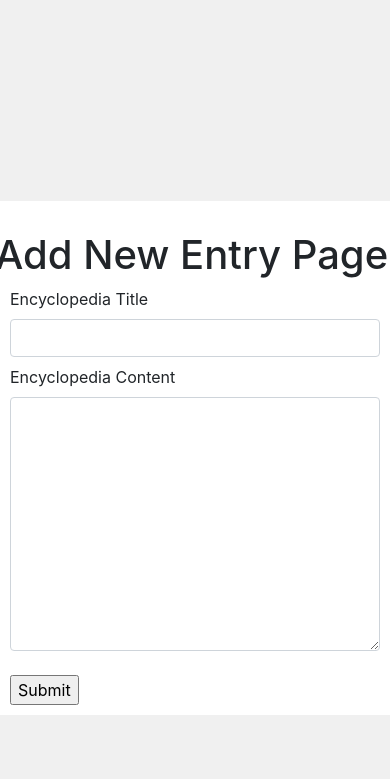
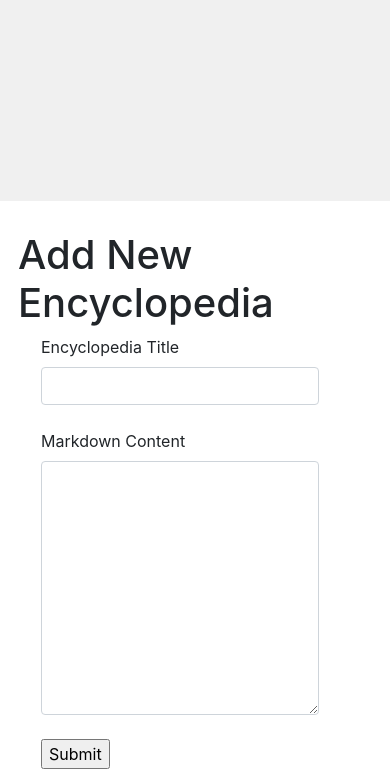
Before and after one commit to ZaidaMM/cs50w-wk2, a Django app: page /add in a window 390 px wide. Shown: the part 643-1422 px from the top of the page. Before the commit the page ends 1358 px from the top, so only its background shows below. Run offline with Django 3.2, Linux system fonts and the light colour scheme; some libraries are stand-ins or nearby versions.

Commit message:
add new entry page

```diff
--- a/encyclopedia/static/encyclopedia/styles.css
+++ b/encyclopedia/static/encyclopedia/styles.css
@@ -12,10 +12,10 @@ h1 {
   padding-top: 20px;
 }
 
-textarea {
+/* textarea {
   height: 90vh;
   width: 80%;
-}
+} */
 
 .main {
   padding: 10px;
--- a/encyclopedia/templates/encyclopedia/add.html
+++ b/encyclopedia/templates/encyclopedia/add.html
@@ -1,31 +1,20 @@
 {% extends "encyclopedia/layout.html" %} {% block title %} Add New Entry
 {%endblock %} {% block body %}
-<h1>Add New Entry Page</h1>
-<div class="row">
-  <div class="col-lg-10 col-md-9">
-    <form>
+
+<div class="col ml-2">
+  <h1>Add New Encyclopedia</h1>
+  <form class="col-10 ml-2" action="{% url 'add' %}" method="post">
     {% csrf_token %}
-      <div class="col">
-        <label for="entry_content" class="form-label">Encyclopedia Title</label>
-      </div>
-      <div class="col-auto mb-2">
-        <input class="form-control" name="q" type="text" />
-      </div>
-      <div class="col-auto">
-        <label for="entry_content" class="form-label"
-          >Encyclopedia Content</label
-        >
+    <label for="entry_title" class="form-label">Encyclopedia Title </label>
+    <input class="form-control mb-4" name="entry_title" type="text" />
+    <label for="entry_content" class="form-label">Markdown Content </label>
     <textarea
       name="entry_content"
-          id="entry_content"
       class="form-control mb-4"
+      cols="30"
       rows="10"
     ></textarea>
-      </div>
-      <div class="col-auto">
     <input type="submit" />
-      </div>
   </form>
 </div>
-</div>
 {% endblock %}
--- a/encyclopedia/templates/encyclopedia/entry.html
+++ b/encyclopedia/templates/encyclopedia/entry.html
@@ -1,4 +1,5 @@
 {% extends "encyclopedia/layout.html" %} {% block title %} {{ title }}
 {%endblock %} {% block body %}
+
 <p>{{ content|safe }}</p>
 {% endblock %}
--- a/encyclopedia/templates/encyclopedia/error.html
+++ b/encyclopedia/templates/encyclopedia/error.html
@@ -1,4 +1,4 @@
 {% extends "encyclopedia/layout.html" %} {% block title %} {{ title }}
 {%endblock%} {% block body %}
-<h2>{{ error_message }}</h2>
+<h1>{{ error_message }}</h1>
 {% endblock %}
--- a/encyclopedia/views.py
+++ b/encyclopedia/views.py
@@ -1,5 +1,8 @@
-from django.shortcuts import render
+from django import forms
+from django.urls import reverse
+from django.shortcuts import redirect, render
 from markdown2 import Markdown
+
 from . import util
 
 def md_to_html_converter(title):
@@ -47,4 +50,20 @@ def search(request):
             })
 
 def add(request):
-    return render(request, "encyclopedia/add.html")
+    if request.method == "GET":
+        return render(request, "encyclopedia/add.html")
+    else:
+        title = request.POST['entry_title']
+        content = request.POST['entry_content']
+        duplicated_entry = md_to_html_converter(title)
+        if duplicated_entry is not None:
+            return render(request, 'encyclopedia/error.html', {
+                "error_message": "Encyclopedia already exists."
+            })
+        else:
+            util.save_entry(title, content)
+            new_entry = md_to_html_converter(title)
+            print(new_entry)
+            return render(request, 'encyclopedia/entry.html', {
+                "title": title, "content": new_entry
+            })
```
Also changed, not shown: entries/JavaScript.md (added, +3 -0 lines). Lines whose indentation alone changed are shown as unchanged.
